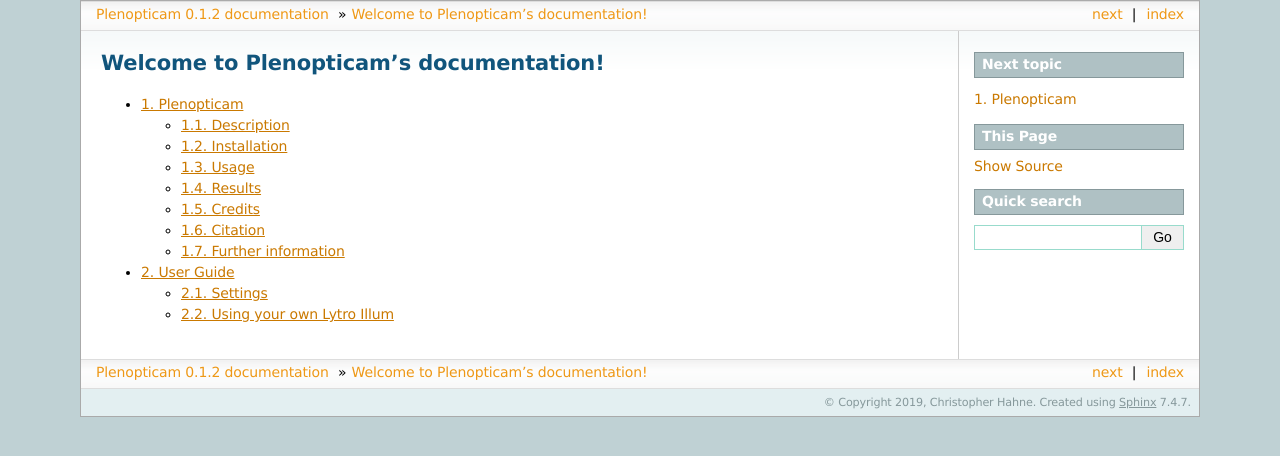
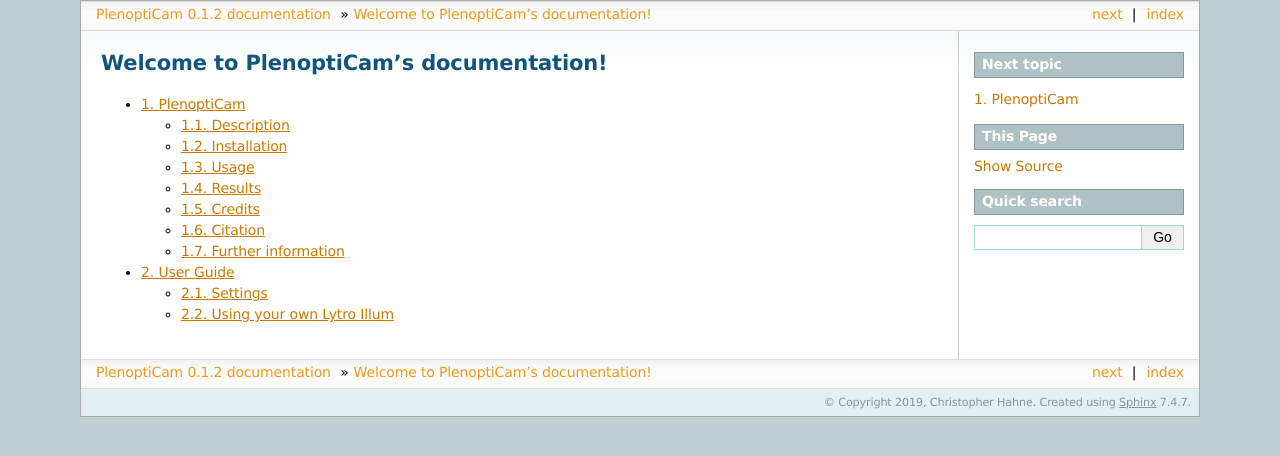
Before and after one commit to hahnec/plenopticam, a Sphinx documentation site: the page built from docs/source/index.rst, in a window 1280 px wide. Shown: the top 456 px of the page. Built offline with Sphinx 7.4.7, drawn with Linux system fonts in a browser that asks for light colours; the version number is read from the project's files by our own code.

```diff
--- a/docs/source/conf.py
+++ b/docs/source/conf.py
@@ -19,7 +19,7 @@ import plenopticam
 
 # -- Project information -----------------------------------------------------
 
-project = 'Plenopticam'
+project = 'PlenoptiCam'
 copyright = '2019, Christopher Hahne'
 author = plenopticam.__author__
 
@@ -116,7 +116,7 @@ html_static_path = ['_static']
 # -- Options for HTMLHelp output ---------------------------------------------
 
 # Output file base name for HTML help builder.
-htmlhelp_basename = 'Plenopticamdoc'
+htmlhelp_basename = 'PlenoptiCamDoc'
 
 
 # -- Options for LaTeX output ------------------------------------------------
@@ -143,7 +143,7 @@ latex_elements = {
 # (source start file, target name, title,
 #  author, documentclass [howto, manual, or own class]).
 latex_documents = [
-    (master_doc, 'Plenopticam.tex', 'Plenopticam Documentation',
+    (master_doc, 'PlenoptiCam.tex', 'PlenoptiCam Documentation',
      'Christopher Hahne', 'manual'),
 ]
 
@@ -153,7 +153,7 @@ latex_documents = [
 # One entry per manual page. List of tuples
 # (source start file, name, description, authors, manual section).
 man_pages = [
-    (master_doc, 'plenopticam', 'Plenopticam Documentation',
+    (master_doc, 'plenopticam', 'PlenoptiCam Documentation',
      [author], 1)
 ]
 
@@ -164,8 +164,8 @@ man_pages = [
 # (source start file, target name, title, author,
 #  dir menu entry, description, category)
 texinfo_documents = [
-    (master_doc, 'Plenopticam', 'Plenoptiscam Documentation',
-     author, 'Plenopticam', 'One line description of project.',
+    (master_doc, 'PlenoptiCam', 'Plenoptiscam Documentation',
+     author, 'PlenoptiCam', 'One line description of project.',
      'Miscellaneous'),
 ]
 
--- a/docs/source/guide.rst
+++ b/docs/source/guide.rst
@@ -1,4 +1,4 @@
-.. Plenopticam documentation master file, created by
+.. PlenoptiCam documentation master file, created by
    sphinx-quickstart on Sun Mar 17 00:36:29 2019.
    You can adapt this file completely to your liking, but it should at least
    contain the root `toctree` directive.
@@ -16,7 +16,7 @@ User Guide
 Settings
 --------
 
-Once Plenopticam is ready for use (whether from source_ or as an app_), you will be provided with a default parameter set. Start off varying these parameters as you like to see their impact on the light field geometry.
+Once PlenoptiCam is ready for use (whether from source_ or as an app_), you will be provided with a default parameter set. Start off varying these parameters as you like to see their impact on the light field geometry.
 
 .. list-table::
    :widths: 25 75
@@ -29,7 +29,7 @@ Once Plenopticam is ready for use (whether from source_ or as an app_), you will
    * - *Calibration source*
      - Path to white image calibration file
    * - *Metadata file*
-     - Path to file where calibration properties are stored (contents are specific to *Plenopticam*)
+     - Path to file where calibration properties are stored (contents are specific to *PlenoptiCam*)
    * - *Micro image patch size*
      - One-dimensional micro image size in pixels (detected maximum is reduced via cropping)
    * - *Force re-calibration*
--- a/docs/source/index.rst
+++ b/docs/source/index.rst
@@ -1,9 +1,9 @@
-.. Plenopticam documentation master file, created by
+.. PlenoptiCam documentation master file, created by
    sphinx-quickstart on Sun Mar 17 00:36:29 2019.
    You can adapt this file completely to your liking, but it should at least
    contain the root `toctree` directive.
 
-Welcome to Plenopticam's documentation!
+Welcome to PlenoptiCam's documentation!
 =======================================
 
 .. toctree::
```
Also changed, not shown: README.rst (+4 -4 lines).
